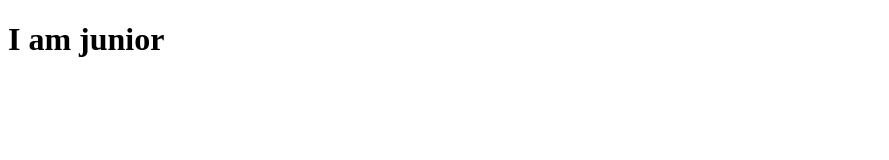
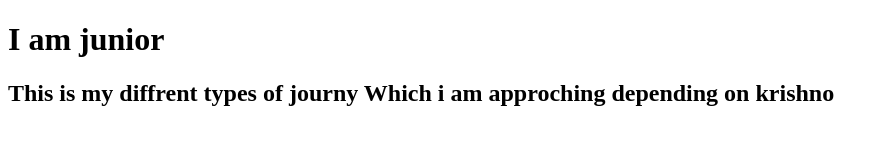
Before and after one commit to mihirKIG/my_first_website, a plain HTML site: page index.html in a window 1280 px wide. Shown: the whole page, without its empty margins (0-889 px from the left). Drawn offline with Linux system fonts and the light colour scheme.

Commit message:
learned github

```diff
--- a/index.html
+++ b/index.html
@@ -7,5 +7,6 @@
 </head>
 <body>
     <h1>I am junior</h1>
+    <h2>This is my diffrent types of journy Which i am approching depending on krishno</h2>
 </body>
 </html>
```
